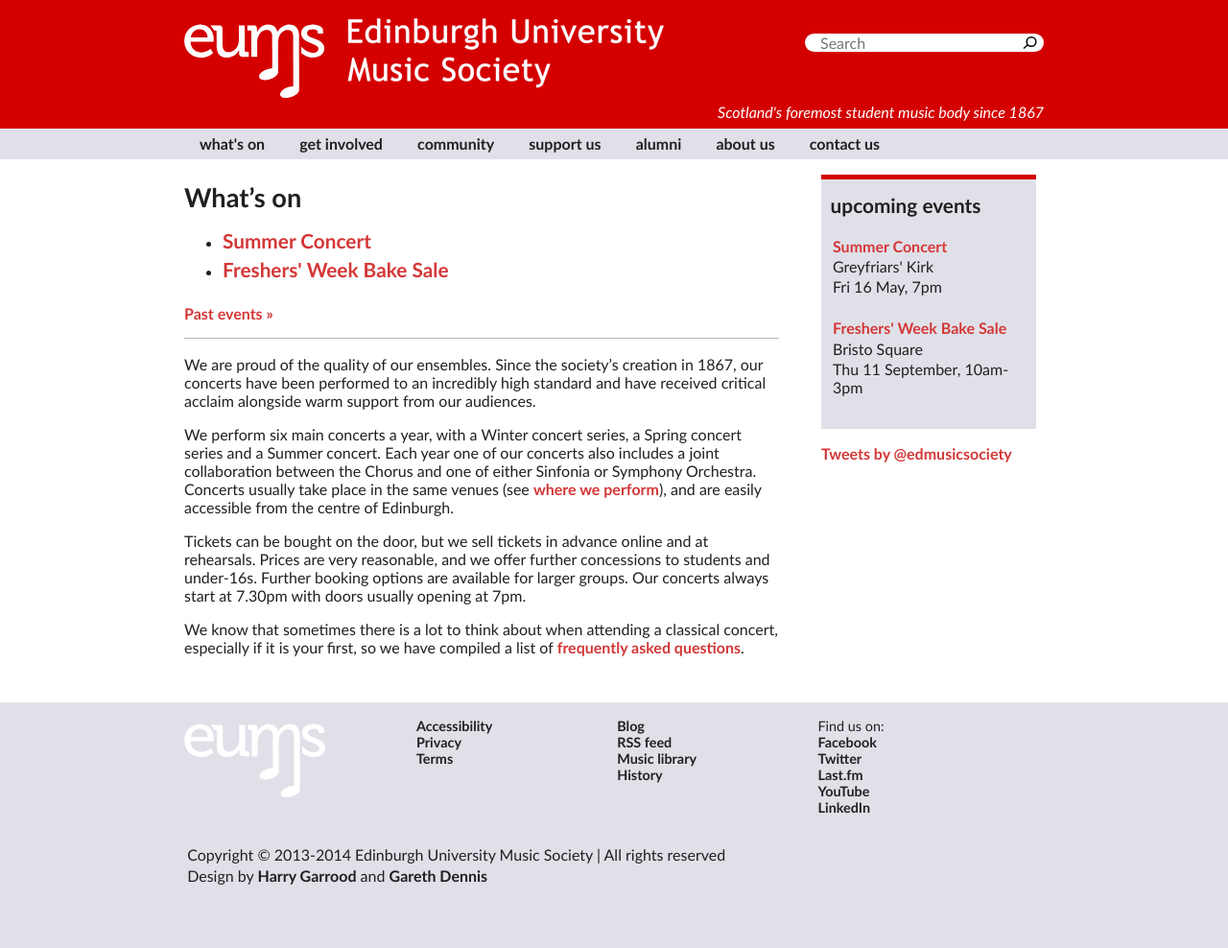
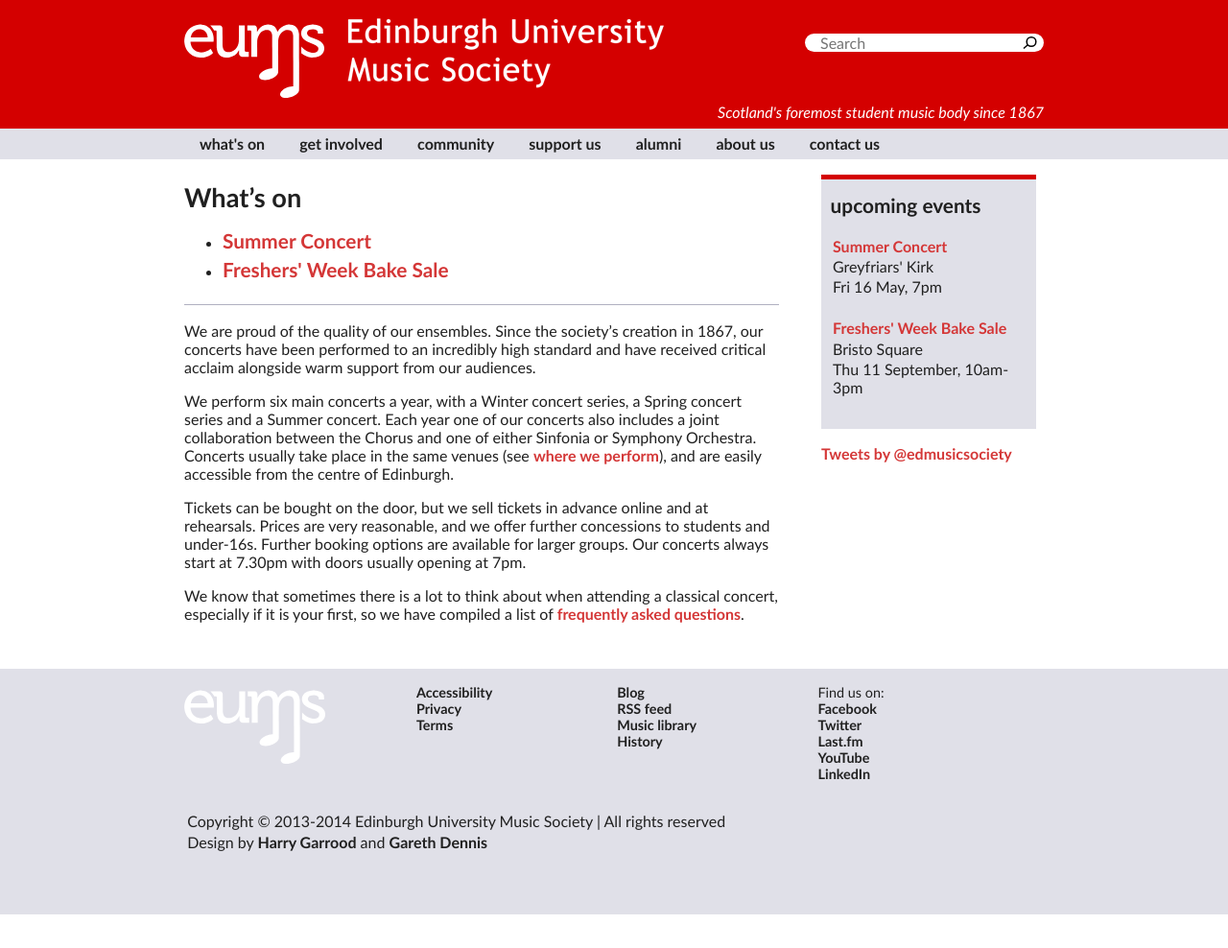
Before and after one commit to eums/website, a Jekyll site: the page built from whats-on/index.markdown, in a window 1280 px wide. Shown: the whole page at 96% size. Built offline with Jekyll 4.4.1, drawn with Linux system fonts in a browser that asks for light colours; comment, search, counter and statistics services are not loaded; after the commit the page ends 953 px from its top, so only the background shows below that.

Commit message:
remove broken link 'past concerts'

```diff
--- a/whats-on/index.markdown
+++ b/whats-on/index.markdown
@@ -14,8 +14,6 @@
 </li>
 {% endfor %}
 </ul>
-
-<a href="/whats-on/archive">Past events &raquo;</a>
 
 <hr>
 
```
